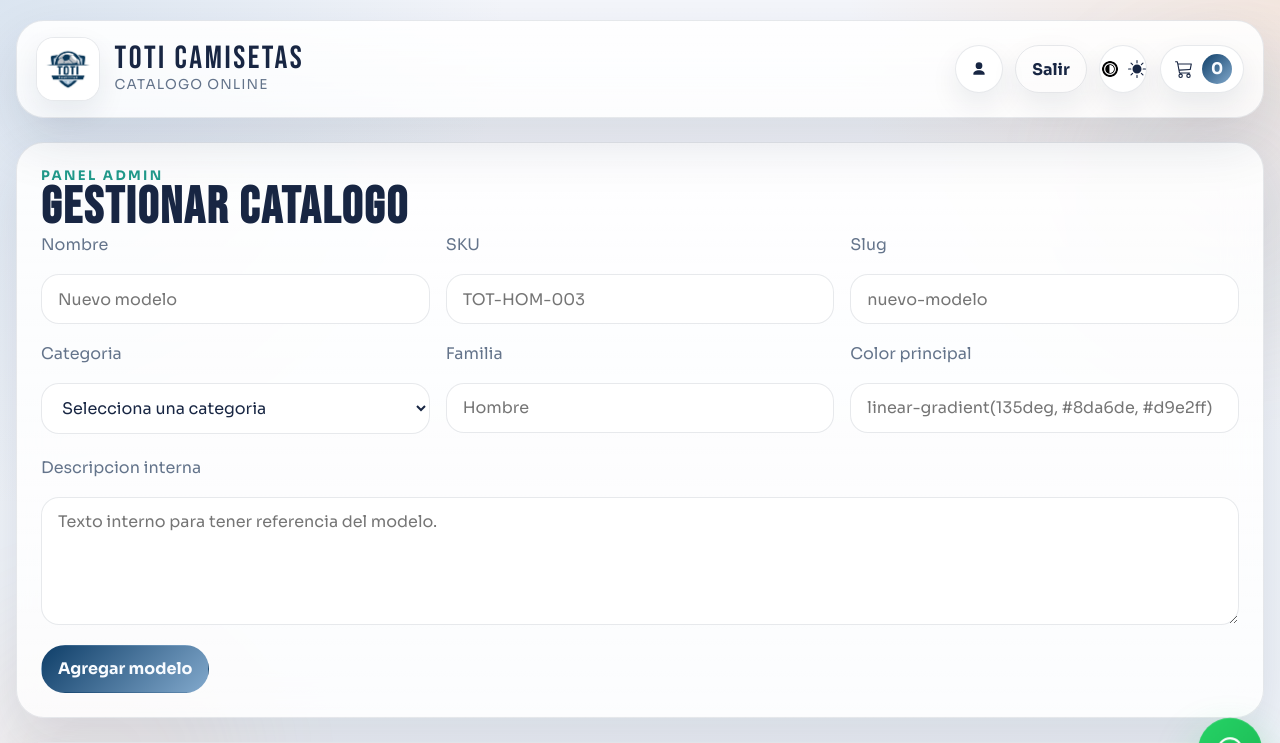
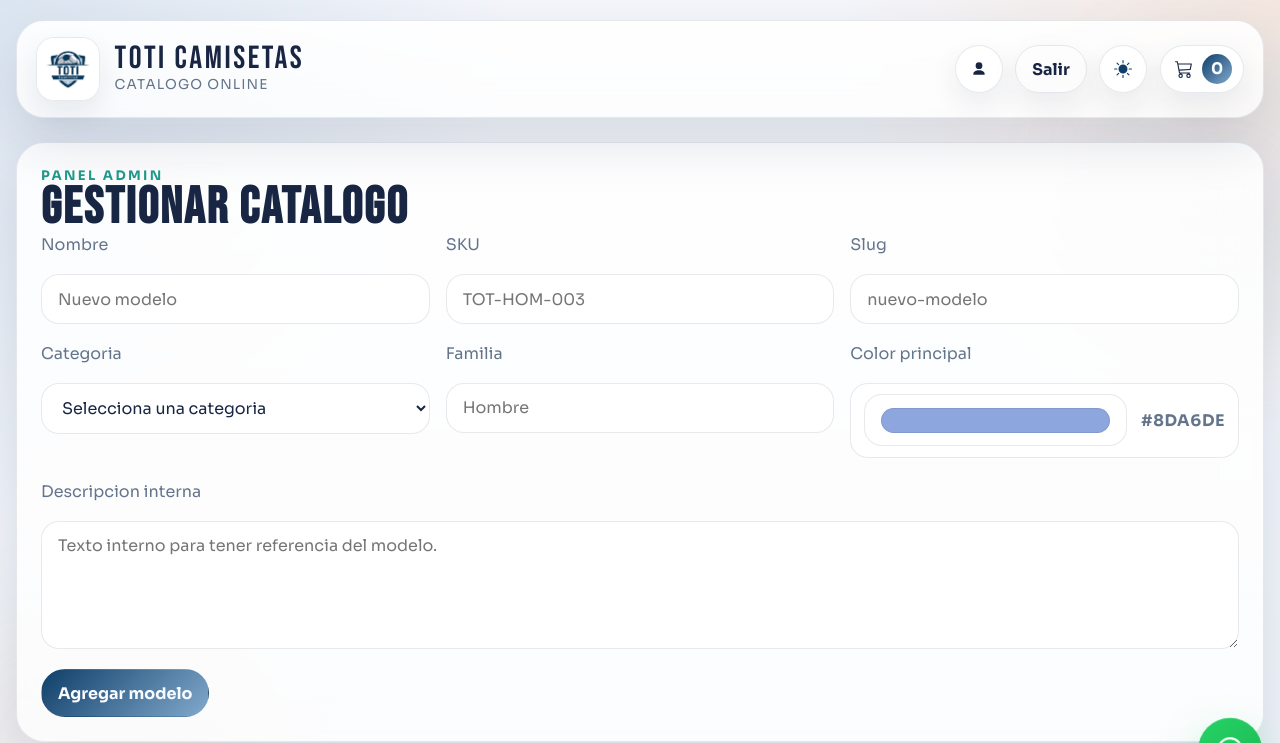
Before and after one commit to TotiPolito/CamisetasWeb, a Flask app: page /admin in a window 1280 px wide. Shown: the top 743 px of the page. Run offline with Flask 3, Linux system fonts and the light colour scheme; the visitor is signed in with stand-in values (Sample User, id 1); data comes from the database, SQL or seed files in the repository.

Commit message:
Optimiza catalogo y simplifica tema

```diff
--- a/app/controllers/admin_controller.py
+++ b/app/controllers/admin_controller.py
@@ -94,7 +94,7 @@ def create_product_action():
         slug=request.form.get("slug", ""),
         family=request.form.get("family", ""),
         description=request.form.get("description", ""),
-        accent=request.form.get("accent", ""),
+        accent=request.form.get("accent_color", "") or request.form.get("accent", ""),
     )
 
     try:
@@ -131,7 +131,7 @@ def update_product(product_id):
         slug=request.form.get("slug", ""),
         family=request.form.get("family", ""),
         description=request.form.get("description", ""),
-        accent=request.form.get("accent", ""),
+        accent=request.form.get("accent_color", "") or request.form.get("accent", ""),
     )
 
     try:
--- a/app/models/product_model.py
+++ b/app/models/product_model.py
@@ -42,6 +42,7 @@ DEFAULT_ACCENTS = {
 
 IMAGE_EXTENSIONS = {".jpg", ".jpeg", ".png", ".webp"}
 VIDEO_EXTENSIONS = {".mp4", ".mov", ".m4v", ".webm"}
+HEX_COLOR_PATTERN = re.compile(r"#(?:[0-9a-fA-F]{6})")
 
 
 def normalize_category_label(value):
@@ -53,6 +54,48 @@ def build_slug(value):
     ascii_value = normalized.encode("ascii", "ignore").decode("ascii")
     sanitized = re.sub(r"[^a-z0-9]+", "-", ascii_value.lower()).strip("-")
     return sanitized or secrets.token_hex(4)
+
+
+def _clamp_color_channel(value):
+    return max(0, min(255, int(round(value))))
+
+
+def _lighten_hex_color(hex_color, ratio=0.42):
+    color = str(hex_color or "").strip()
+    if not HEX_COLOR_PATTERN.fullmatch(color):
+        return "#d9e2ff"
+
+    red = int(color[1:3], 16)
+    green = int(color[3:5], 16)
+    blue = int(color[5:7], 16)
+
+    next_red = _clamp_color_channel(red + (255 - red) * ratio)
+    next_green = _clamp_color_channel(green + (255 - green) * ratio)
+    next_blue = _clamp_color_channel(blue + (255 - blue) * ratio)
+    return f"#{next_red:02x}{next_green:02x}{next_blue:02x}"
+
+
+def _extract_accent_color(accent_value, category_label):
+    accent_text = str(accent_value or "").strip()
+    match = HEX_COLOR_PATTERN.search(accent_text)
+    if match:
+        return match.group(0).lower()
+
+    fallback_match = HEX_COLOR_PATTERN.search(DEFAULT_ACCENTS.get(category_label, DEFAULT_ACCENTS["Otros"]))
+    if fallback_match:
+        return fallback_match.group(0).lower()
+
+    return "#8da6de"
+
+
+def _build_accent_style(accent_value, category_label):
+    accent_text = str(accent_value or "").strip()
+    if HEX_COLOR_PATTERN.fullmatch(accent_text):
+        accent_color = accent_text.lower()
+        soft_color = _lighten_hex_color(accent_color)
+        return f"linear-gradient(135deg, {accent_color}, {soft_color})"
+
+    return accent_text or DEFAULT_ACCENTS.get(category_label, DEFAULT_ACCENTS["Otros"])
 
 
 def _guess_mime_type(file_path, media_type):
@@ -218,6 +261,7 @@ def _serialize_product(row, sizes, media):
     preview_media = images[0] if images else (videos[0] if videos else None)
     display_sizes = _build_display_sizes(row, sizes)
     category_label = normalize_category_label(row["category"])
+    accent_color = _extract_accent_color(row["accent"], category_label)
     search_terms = " ".join(
         [
             row["name"],
@@ -240,6 +284,7 @@ def _serialize_product(row, sizes, media):
         "category_label": category_label,
         "filter_group": category_label,
         "accent": row["accent"],
+        "accent_color": accent_color,
         "description": row["description"],
         "sizes": sizes,
         "display_sizes": display_sizes,
@@ -524,7 +569,7 @@ def build_product_payload(name, category, sku="", slug="", family="", descriptio
     resolved_family = str(family or normalized_category).strip() or normalized_category
     resolved_sku = str(sku or "").strip() or None
     resolved_description = str(description or "").strip()
-    resolved_accent = str(accent or "").strip() or DEFAULT_ACCENTS.get(normalized_category, DEFAULT_ACCENTS["Otros"])
+    resolved_accent = _build_accent_style(accent, normalized_category)
 
     return {
         "slug": resolved_slug,
--- a/app/static/css/app.css
+++ b/app/static/css/app.css
@@ -306,6 +306,15 @@ html[data-theme="dark"] .admin-card {
     padding: 0;
 }
 
+.icon-button--theme {
+    gap: 0;
+    color: #0f3f69;
+}
+
+html[data-theme="dark"] .icon-button--theme {
+    color: #ffd166;
+}
+
 .icon-button--cart {
     width: auto;
     min-width: 3rem;
@@ -650,6 +659,11 @@ html[data-theme="dark"] .hero-panel {
     aspect-ratio: 9 / 16;
 }
 
+.product-hero__preview--video {
+    width: min(100%, 360px);
+    justify-self: center;
+}
+
 .cover-media {
     width: 100%;
     height: 100%;
@@ -931,7 +945,8 @@ img.cover-media {
 }
 
 .media-grid--video {
-    grid-template-columns: repeat(auto-fit, minmax(230px, 1fr));
+    grid-template-columns: repeat(auto-fit, minmax(170px, 220px));
+    justify-content: start;
 }
 
 .media-grid--photo {
@@ -970,6 +985,55 @@ img.cover-media {
 .field {
     min-width: 0;
     align-content: start;
+}
+
+.field--color {
+    align-content: stretch;
+}
+
+.color-input {
+    display: flex;
+    align-items: center;
+    gap: 0.9rem;
+    min-height: 3.1rem;
+    padding: 0.65rem 0.8rem;
+    border: 1px solid var(--line);
+    border-radius: 18px;
+    background: var(--surface-strong);
+}
+
+.color-input__picker {
+    width: 3.25rem;
+    min-width: 3.25rem;
+    height: 3.25rem;
+    min-height: 0;
+    padding: 0;
+    border: 0;
+    border-radius: 14px;
+    overflow: hidden;
+    cursor: pointer;
+    background: transparent;
+}
+
+.color-input__picker::-webkit-color-swatch-wrapper {
+    padding: 0;
+}
+
+.color-input__picker::-webkit-color-swatch {
+    border: 1px solid var(--line);
+    border-radius: 14px;
+}
+
+.color-input__picker::-moz-color-swatch {
+    border: 1px solid var(--line);
+    border-radius: 14px;
+}
+
+.color-input__value {
+    color: var(--text);
+    font-weight: 700;
+    letter-spacing: 0.04em;
+    text-transform: uppercase;
 }
 
 .auth-note {
@@ -1275,12 +1339,6 @@ img.cover-media {
 
 .icon--sun {
     --icon: url("/static/icons/sun-fill.svg");
-}
-
-.icon--moon {
-    background: center / contain no-repeat url("/static/icons/moon-custom.png");
-    -webkit-mask: none;
-    mask: none;
 }
 
 .icon--cart {
@@ -1423,6 +1481,10 @@ img.cover-media {
         flex: 0 0 auto;
     }
 
+    .icon-button--theme {
+        width: 3rem;
+    }
+
     .catalog-toolbar,
     .panel__header {
         align-items: stretch;
--- a/app/static/js/admin.js
+++ b/app/static/js/admin.js
@@ -61,7 +61,27 @@ function initAdminFolders() {
     });
 }
 
+function initColorPickers() {
+    const pickers = document.querySelectorAll("[data-color-picker]");
+
+    pickers.forEach((picker) => {
+        const field = picker.closest(".field--color");
+        const valueNode = field ? field.querySelector("[data-color-value]") : null;
+
+        const syncValue = () => {
+            if (valueNode) {
+                valueNode.textContent = picker.value;
+            }
+        };
+
+        syncValue();
+        picker.addEventListener("input", syncValue);
+        picker.addEventListener("change", syncValue);
+    });
+}
+
 document.addEventListener("DOMContentLoaded", () => {
     initAdminForms();
     initAdminFolders();
+    initColorPickers();
 });
--- a/app/static/js/site.js
+++ b/app/static/js/site.js
@@ -263,14 +263,6 @@ function applyTheme(theme) {
             nextTheme === "dark" ? "Pasar a modo claro" : "Pasar a modo oscuro"
         );
     });
-
-    document.querySelectorAll("[data-theme-icon-dark]").forEach((icon) => {
-        icon.hidden = nextTheme === "dark";
-    });
-
-    document.querySelectorAll("[data-theme-icon-light]").forEach((icon) => {
-        icon.hidden = nextTheme !== "dark";
-    });
 }
 
 function initThemeToggle() {
--- a/app/templates/admin/dashboard.html
+++ b/app/templates/admin/dashboard.html
@@ -42,9 +42,12 @@
                     <span>Familia</span>
                     <input type="text" name="family" placeholder="Hombre">
                 </label>
-                <label class="field">
+                <label class="field field--color">
                     <span>Color principal</span>
-                    <input type="text" name="accent" placeholder="linear-gradient(135deg, #8da6de, #d9e2ff)">
+                    <div class="color-input">
+                        <input class="color-input__picker" type="color" name="accent_color" value="#8da6de" data-color-picker>
+                        <span class="color-input__value" data-color-value>#8da6de</span>
+                    </div>
                 </label>
             </div>
 
@@ -127,9 +130,12 @@
                                                 <span>Familia</span>
                                                 <input type="text" name="family" value="{{ product.family }}">
                                             </label>
-                                            <label class="field">
+                                            <label class="field field--color">
                                                 <span>Color principal</span>
-                                                <input type="text" name="accent" value="{{ product.accent }}">
+                                                <div class="color-input">
+                                                    <input class="color-input__picker" type="color" name="accent_color" value="{{ product.accent_color }}" data-color-picker>
+                                                    <span class="color-input__value" data-color-value>{{ product.accent_color }}</span>
+                                                </div>
                                             </label>
                                         </div>
 
--- a/app/templates/base.html
+++ b/app/templates/base.html
@@ -54,9 +54,8 @@
                 </nav>
 
                 <div class="topbar__tools">
-                    <button class="icon-button" type="button" data-theme-toggle aria-label="Cambiar modo de color">
-                        <span class="ui-icon icon--moon" data-theme-icon-dark aria-hidden="true"></span>
-                        <span class="ui-icon icon--sun" data-theme-icon-light aria-hidden="true" hidden></span>
+                    <button class="icon-button icon-button--theme" type="button" data-theme-toggle aria-label="Cambiar modo de color">
+                        <span class="ui-icon icon--sun" aria-hidden="true"></span>
                     </button>
                     <button class="icon-button icon-button--cart" type="button" data-cart-toggle aria-label="Abrir carrito">
                         <span class="ui-icon icon--cart" aria-hidden="true"></span>
--- a/app/templates/public/product_detail.html
+++ b/app/templates/public/product_detail.html
@@ -82,7 +82,7 @@
         <aside class="product-hero__preview{% if product.preview_media and product.preview_media.kind == 'video' %} product-hero__preview--video{% endif %} media-protect" data-protected-media>
             {% if product.preview_media %}
                 {% if product.preview_media.kind == "video" %}
-                    <video class="cover-media" controls controlsList="nodownload noplaybackrate noremoteplayback" disablePictureInPicture playsinline preload="metadata">
+                    <video class="cover-media" controls controlsList="nodownload noplaybackrate noremoteplayback" disablePictureInPicture playsinline preload="none">
                         <source src="{{ url_for('public.media', token=product.preview_media.token) }}">
                     </video>
                 {% else %}
@@ -112,7 +112,7 @@
                 {% for media in product.videos %}
                     <article class="media-card media-card--video media-protect" data-protected-media>
                         <div class="media-card__frame">
-                            <video class="cover-media" controls controlsList="nodownload noplaybackrate noremoteplayback" disablePictureInPicture playsinline preload="metadata">
+                            <video class="cover-media" controls controlsList="nodownload noplaybackrate noremoteplayback" disablePictureInPicture playsinline preload="none">
                                 <source src="{{ url_for('public.media', token=media.token) }}">
                             </video>
                         </div>
```
Also changed, not shown: app/templates/public/index.html (+3 -9 lines), app/static/icons/moon-custom.png (deleted).
